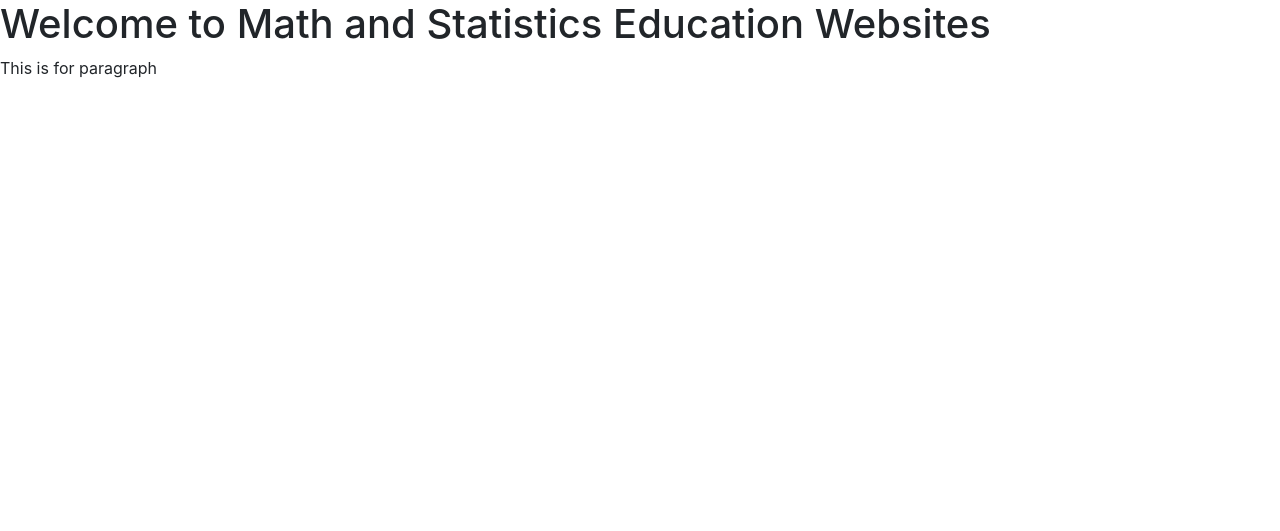
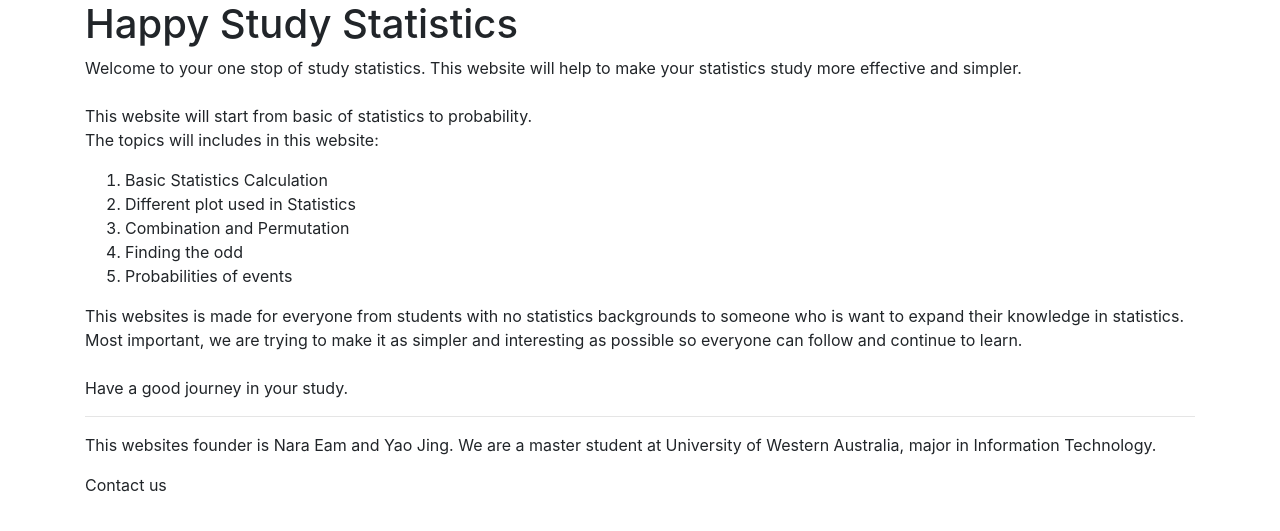
Before and after one commit to Sameam/Project2, a Python web app: template templates/opening.html in a window 1280 px wide. Shown: the part 24-555 px from the top of the page. Run offline with Jinja, Linux system fonts and the light colour scheme; the template is opened without the code that fills it, so the values that code supplies are empty; some libraries are stand-ins or nearby versions.

Commit message:
Adding New information

```diff
--- a/templates/base.html
+++ b/templates/base.html
@@ -5,6 +5,7 @@
         <meta name="viewport" content="width=device-width,initial-scale=1,shrink-to-fit=no"/>
         <link rel="stylesheet" href="https://maxcdn.bootstrapcdn.com/bootstrap/4.0.0/css/bootstrap.min.css"
         integrity="sha384-Gn5384xqQ1aoWXA+058RXPxPg6fy4IWvTNh0E263XmFcJlSAwiGgFAW/dAiS6JXm" crossorigin="anonymous">
+        <!--Bootstrap-->
         <link rel="stylesheet" href="https://cdnjs.cloudflare.com/ajax/libs/font-awesome/4.7.0/css/font-awesome.min.css">
     </head>
     <body>
@@ -41,6 +42,9 @@
                 <a class="nav-link" href="#">Sign up</a>
             </nav>
         </div>
+        <footer class="container">
+            <p>Contact us</p>
+        </footer>
         <script src="https://code.jquery.com/jquery-3.2.1.slim.min.js" integrity="sha384-KJ3o2DKtIkvYIK3UENzmM7KCkRr/rE9/Qpg6aAZGJwFDMVNA/GpGFF93hXpG5KkN" crossorigin="anonymous"></script>
         <script src="https://cdnjs.cloudflare.com/ajax/libs/popper.js/1.12.9/umd/popper.min.js" integrity="sha384-ApNbgh9B+Y1QKtv3Rn7W3mgPxhU9K/ScQsAP7hUibX39j7fakFPskvXusvfa0b4Q" crossorigin="anonymous"></script>
         <script src="https://maxcdn.bootstrapcdn.com/bootstrap/4.0.0/js/bootstrap.min.js" integrity="sha384-JZR6Spejh4U02d8jOt6vLEHfe/JQGiRRSQQxSfFWpi1MquVdAyjUar5+76PVCmYl" crossorigin="anonymous"></script>
--- a/templates/opening.html
+++ b/templates/opening.html
@@ -3,6 +3,7 @@
     <head>
         <meta charset="utf-8"/>
         <meta name="viewport" content="width=device-width,initial-scale=1,shrink-to-fit=no"/>
+        <!--Bootstrap-->
         <link rel="stylesheet" href="https://maxcdn.bootstrapcdn.com/bootstrap/4.0.0/css/bootstrap.min.css"
         integrity="sha384-Gn5384xqQ1aoWXA+058RXPxPg6fy4IWvTNh0E263XmFcJlSAwiGgFAW/dAiS6JXm" crossorigin="anonymous">
         <link rel="stylesheet" href="https://cdnjs.cloudflare.com/ajax/libs/font-awesome/4.7.0/css/font-awesome.min.css">
@@ -12,10 +13,31 @@
         <header>
             This is for header
         </header>
-        <h1>Welcome to Math  and Statistics Education Websites</h1>
-        <p>
-            This is for paragraph
-        </p>
+        <div class="container">
+            <h1>Happy Study Statistics</h1>
+            <p>
+                Welcome to your one stop of study statistics. This website will help to make your statistics study more effective and simpler. <br><br>
+                This website will start from basic of statistics to probability. <br>
+                The topics will includes in this website:</p>
+            <ol>
+                <li>Basic Statistics Calculation</li>
+                <li>Different plot used in Statistics</li>
+                <li>Combination and Permutation</li>
+                <li>Finding the odd</li>
+                <li>Probabilities of events</li>
+            </ol>
+            <p>This websites is made for everyone from students with no statistics backgrounds to someone who is want to expand their knowledge in statistics.
+                Most important, we are trying to make it as simpler and interesting as possible so everyone can follow and continue to learn. <br><br>
+                Have a good journey in your study.
+            </p>
+        </div>
+        <div class="container">
+            <hr>
+            <p>This websites founder is Nara Eam and Yao Jing. We are a master student at University of Western Australia, major in Information Technology.</p>
+        </div>
+        <footer class="container">
+            <p>Contact us</p>
+        </footer>
         <script src="https://code.jquery.com/jquery-3.2.1.slim.min.js" integrity="sha384-KJ3o2DKtIkvYIK3UENzmM7KCkRr/rE9/Qpg6aAZGJwFDMVNA/GpGFF93hXpG5KkN" crossorigin="anonymous"></script>
         <script src="https://cdnjs.cloudflare.com/ajax/libs/popper.js/1.12.9/umd/popper.min.js"
         integrity="sha384-ApNbgh9B+Y1QKtv3Rn7W3mgPxhU9K/ScQsAP7hUibX39j7fakFPskvXusvfa0b4Q" crossorigin="anonymous"></script>
```
Also changed, not shown: templates/content.html (+93 -0 lines).
